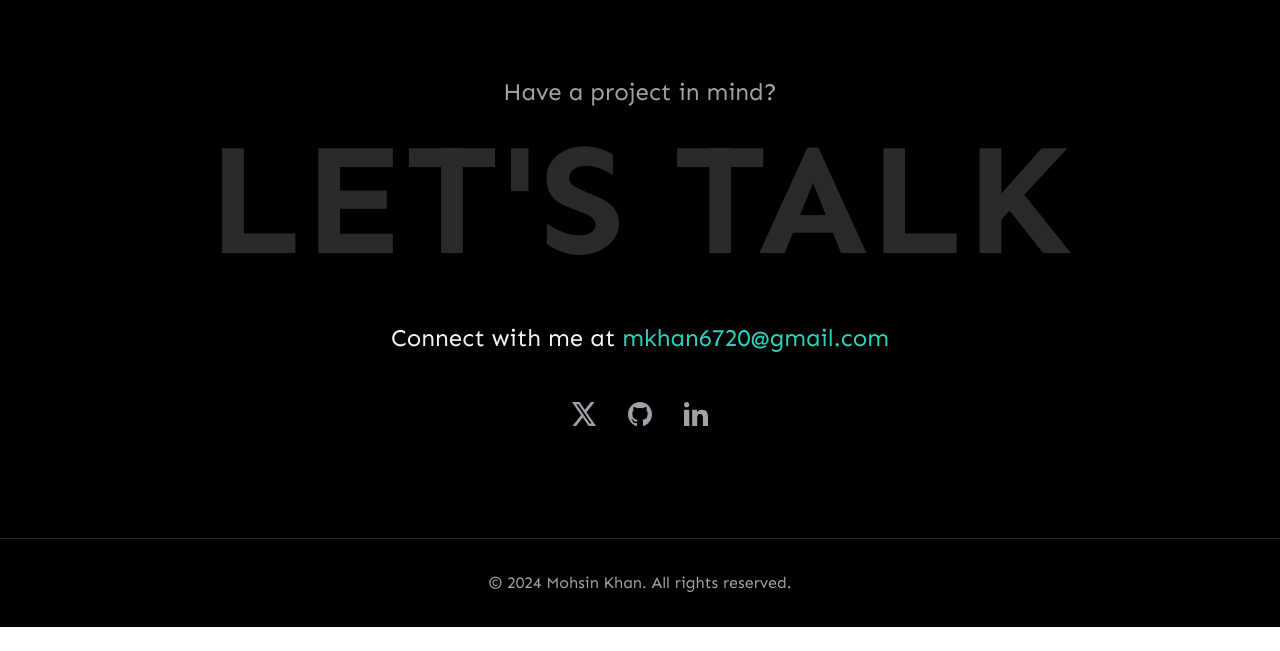
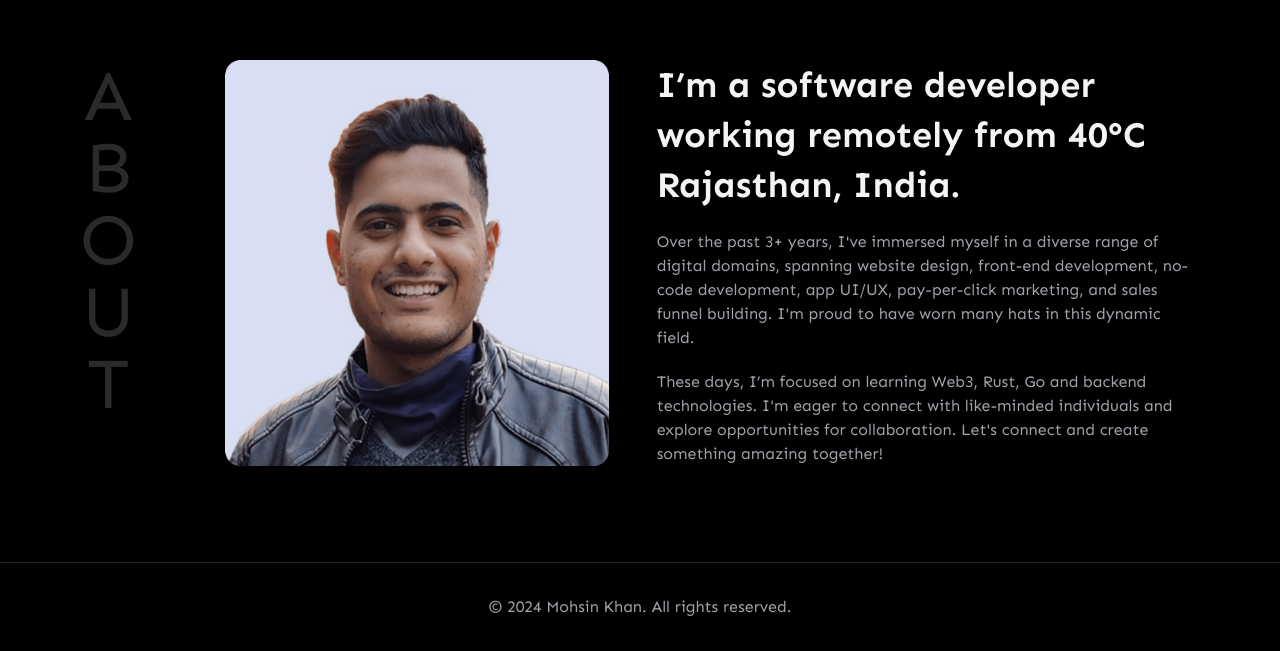
Before and after one commit to mohsin-khan07/Portfolio, a React (Vite) app: page / in a window 1280 px wide. Shown: the part 4003-4654 px from the top of the page. Before the commit the page ends 4630 px from the top, so only its background shows below. Built offline with nearby package versions, Linux system fonts and the light colour scheme.

Commit message:
Added about section on homepage

```diff
--- a/src/pages/Home.jsx
+++ b/src/pages/Home.jsx
@@ -10,6 +10,7 @@ export default function Home() {
       <ImageGallery />
       <Projects title="projects" isInProgress={false} />
       <Projects title="upcoming" isInProgress={true} />
+      <About />
     </section>
   );
 }
@@ -85,7 +86,7 @@ function Projects({ title, isInProgress }) {
           {[...title].map((word, i) => (
             <section
               key={i}
-              className="flex flex-col items-center text-4xl uppercase text-grey7 dark:text-grey3 xs:gap-2 xs:text-5xl sm:text-6xl xl:text-7xl"
+              className="flex flex-col items-center text-4xl uppercase text-grey7 transition-colors dark:text-grey3 xs:gap-2 xs:text-5xl sm:text-6xl xl:text-7xl"
             >
               <span>{word}</span>
             </section>
@@ -132,7 +133,7 @@ function Project({ name, description, overview, url, techStack, thumbnail }) {
       <section className="flex flex-col justify-center gap-4 lg:gap-5">
         <a href={`${url}`} target="blank">
           <div className="flex cursor-pointer items-center gap-6">
-            <h1 className="text-3xl font-bold text-grey1 dark:text-grey8 xl:text-4xl">
+            <h1 className="text-3xl font-bold text-grey1 transition-colors dark:text-grey8 xl:text-4xl">
               {name}
             </h1>
             <div className="xs:w-4 lg:w-6 xl:w-8">
@@ -154,7 +155,7 @@ function Project({ name, description, overview, url, techStack, thumbnail }) {
 
 function TechStack({ tech }) {
   return (
-    <div className="rounded bg-grey8 px-2 py-2 text-sm dark:bg-grey3 xs:px-3">
+    <div className="rounded bg-grey8 px-2 py-2 text-sm transition-colors dark:bg-grey3 xs:px-3">
       {tech}
     </div>
   );
@@ -165,3 +166,52 @@ function HLine() {
     <section className="border-b border-grey8 dark:border-grey3"></section>
   );
 }
+
+function About() {
+  const title = "About";
+
+  return (
+    <section className="flex gap-8 px-6 py-24 md:px-10 xl:px-20">
+      <section className="xs:mr-4 sm:mr-6 xl:mr-14">
+        <section className="sticky top-4">
+          {[...title].map((word, i) => (
+            <section
+              key={i}
+              className="flex flex-col items-center text-4xl uppercase text-grey7 transition-colors dark:text-grey3 xs:gap-2 xs:text-5xl sm:text-6xl xl:text-7xl"
+            >
+              <span>{word}</span>
+            </section>
+          ))}
+        </section>
+      </section>
+      <section className="flex w-full flex-col gap-10 xs:gap-12 mdlg:gap-16 lg:gap-20">
+        <section className="flex flex-col gap-8 mdlg:flex-row lg:gap-10 xl:gap-12">
+          <img
+            className="rounded-xl sm:max-w-xs lg:max-w-sm"
+            src="./mohsin.png"
+            alt="Mohsin Khan"
+          ></img>
+          <section className="flex flex-col justify-center gap-4 lg:gap-5">
+            <h1 className="text-2xl font-bold text-grey1 transition-colors dark:text-grey8 sm:text-3xl sm:leading-[40px] xl:text-4xl xl:leading-[50px]">
+              I’m a software developer working remotely from 40°C Rajasthan,
+              India.
+            </h1>
+            <p>
+              Over the past 3+ years, I've immersed myself in a diverse range of
+              digital domains, spanning website design, front-end development,
+              no-code development, app UI/UX, pay-per-click marketing, and sales
+              funnel building. I'm proud to have worn many hats in this dynamic
+              field.
+            </p>
+            <p>
+              These days, I’m focused on learning Web3, Rust, Go and backend
+              technologies. I'm eager to connect with like-minded individuals
+              and explore opportunities for collaboration. Let's connect and
+              create something amazing together!
+            </p>
+          </section>
+        </section>
+      </section>
+    </section>
+  );
+}
--- a/src/ui/Footer.jsx
+++ b/src/ui/Footer.jsx
@@ -4,7 +4,7 @@ import SocialIcons from "./SocialIcons";
 function Footer() {
   return (
     <div>
-      <Contact />
+      {/* <Contact /> */}
       <Copyright />
     </div>
   );
```
